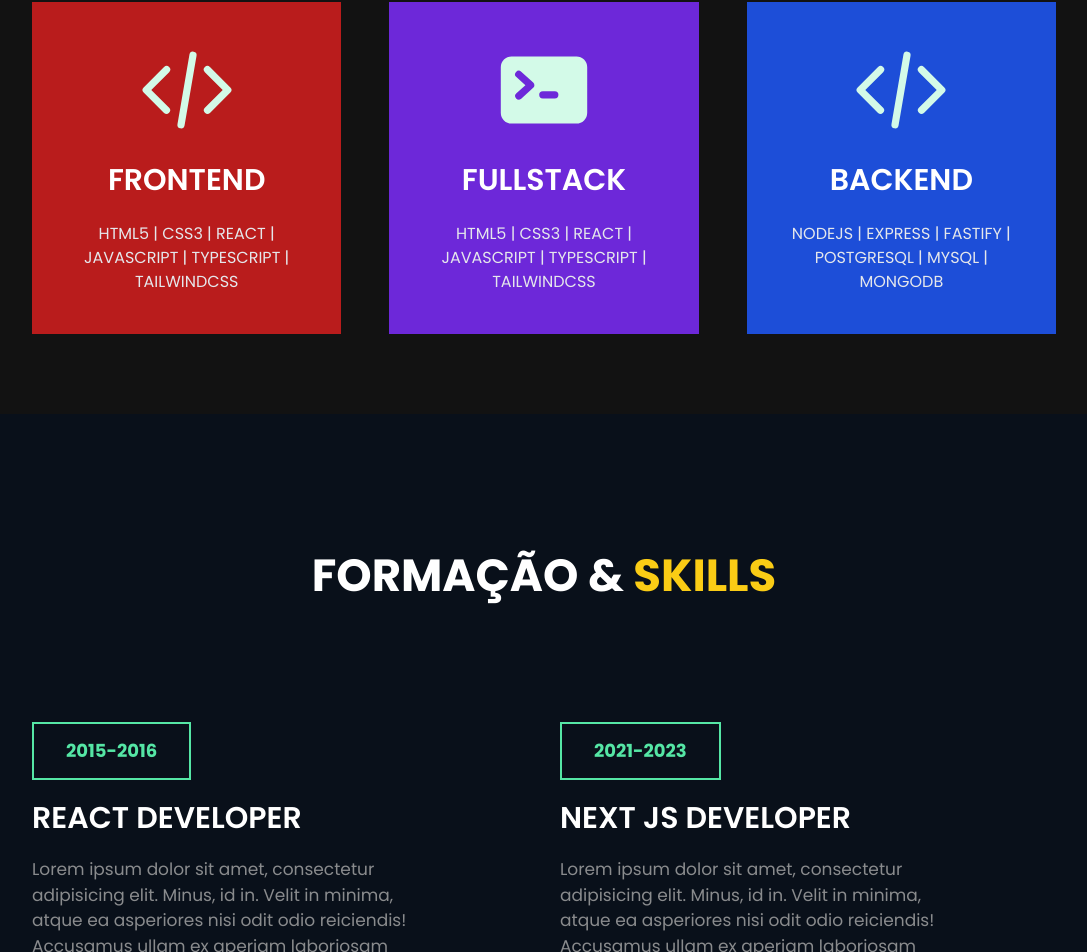
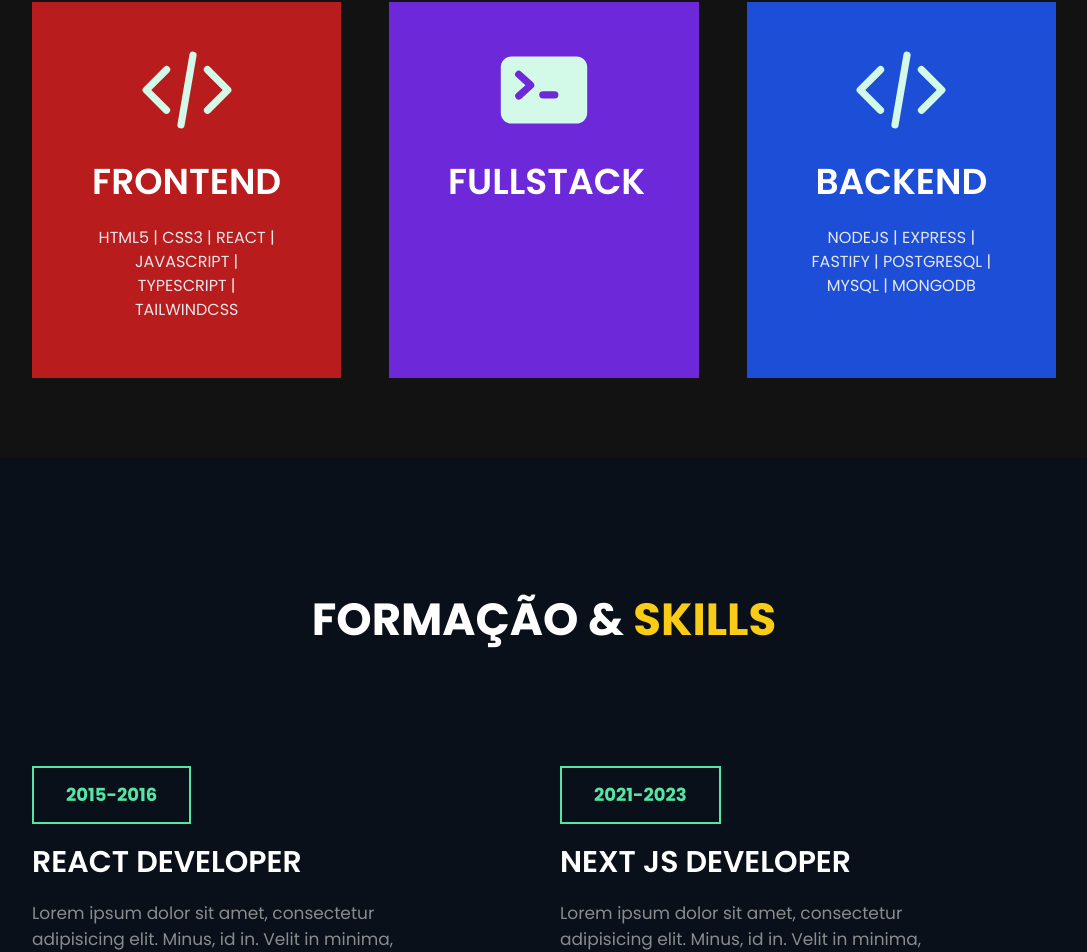
Before and after one commit to ismaelsoares/ismadev, a Next.js app: page / in a window 1280 px wide. Shown: the part 1955-2907 px from the top of the page, without its empty margins (96-1183 px from the left). Built offline with nearby package versions, Linux system fonts and the light colour scheme.

Commit message:
Change ServiceCard size

```diff
--- a/components/Services/Colors.ts
+++ b/components/Services/Colors.ts
@@ -1,5 +1,5 @@
-export type Colors = {
-  red: "bg-red-700";
-  violet: "bg-violet-700";
-  blue: "bg-blue-700";
-};
+// export type Colors = {
+//   red: "bg-red-700";
+//   violet: "bg-violet-700";
+//   blue: "bg-blue-700";
+// };
--- a/components/Services/Icon.tsx
+++ /dev/null
@@ -1,13 +0,0 @@
-import * as HeroIcon from "@heroicons/react/20/solid";
-import { ComponentProps } from "react";
-
-type IconProps = {
-  name: keyof typeof HeroIcon;
-} & ComponentProps<typeof HeroIcon.AcademicCapIcon>;
-
-export const Icon = ({ name, ...props }: IconProps) => {
-  const IconComponent = HeroIcon[name];
-  return (
-    <IconComponent {...props} className="w-24 h-24 mx-auto text-[#d3fae8]" />
-  );
-};
--- a/components/Services/ServiceCard.tsx
+++ b/components/Services/ServiceCard.tsx
@@ -28,8 +28,10 @@ export const ServiceCard = ({
             {...props}
             className="w-24 h-24 mx-auto text-[#d3fae8]"
           />
-          <h1 className="text-xl md:text-3xl mt-6 mb-6">{title}</h1>
-          <p className="text-base text-gray-200 font-normal">{skills}</p>
+          <div className="w-48 h-44 mx-auto">
+            <h1 className="text-xl md:text-4xl mt-6 mb-6">{title}</h1>
+            <p className="text-base text-gray-200 font-normal">{skills}</p>
+          </div>
         </div>
       </div>
     </div>
--- a/components/Services/Services.tsx
+++ b/components/Services/Services.tsx
@@ -27,7 +27,7 @@ export const Services = () => {
         <ServiceCard
           name="CommandLineIcon"
           title="Fullstack"
-          skills="HTML5 | CSS3 | React | Javascript | TypeScript | TailwindCSS"
+          skills=""
           color="violet"
         />
         <ServiceCard
```
Also changed, not shown: components/About/About.tsx (+9 -10 lines).
